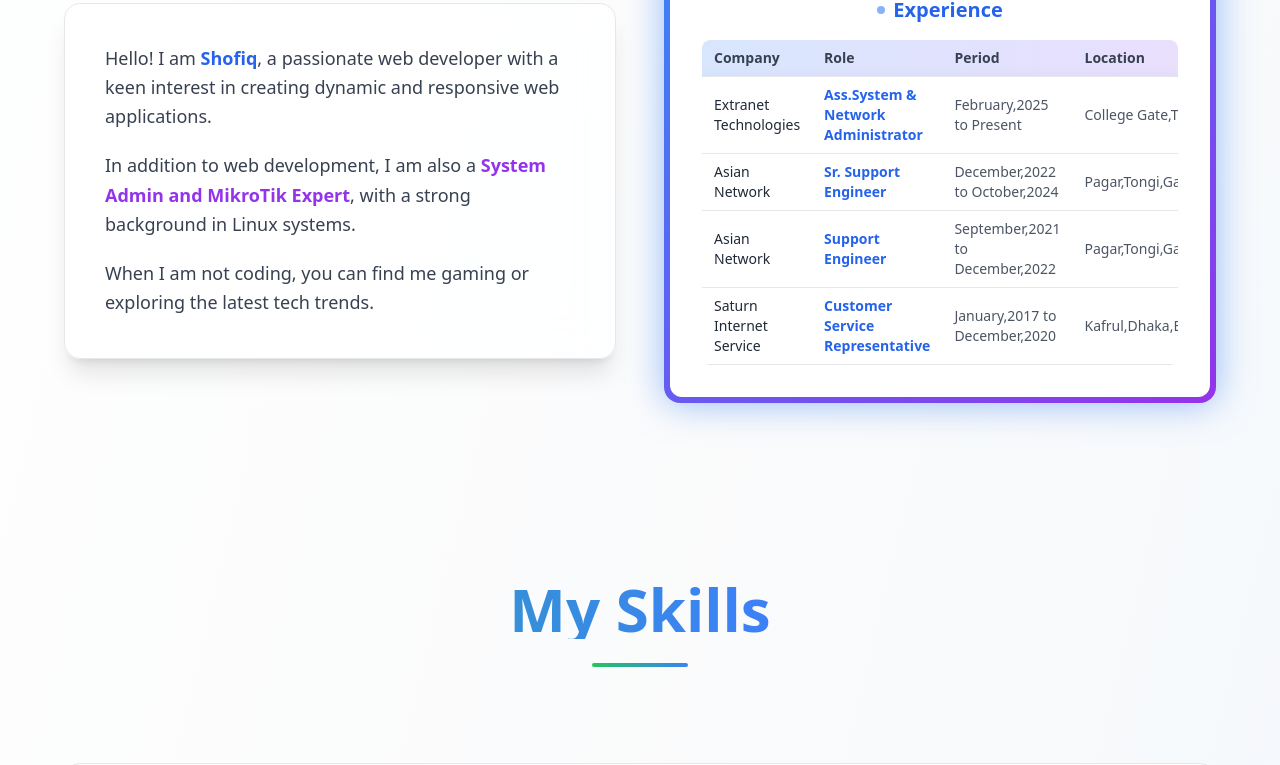
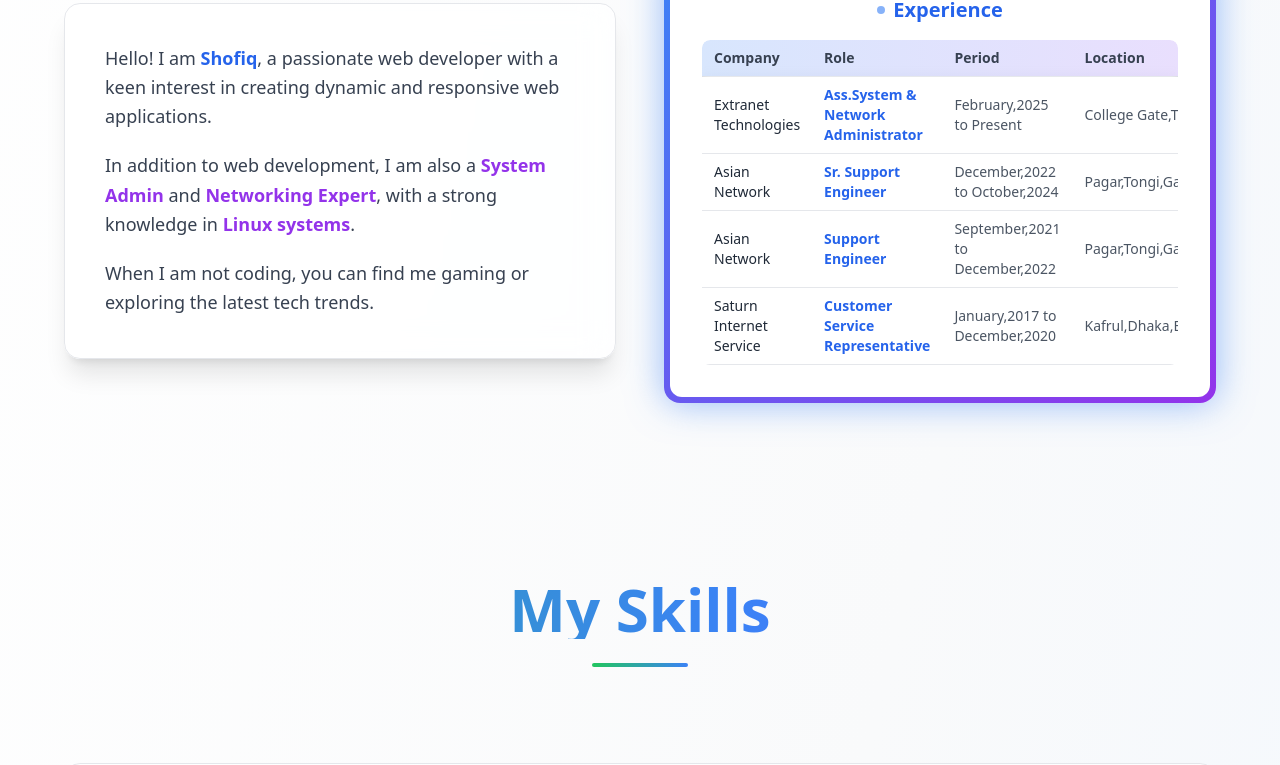
Before and after one commit to ShoFiq6030/My-Portfolio, a Next.js app: page / in a window 1280 px wide. Shown: the part 968-1733 px from the top of the page. Built offline with nearby package versions, Linux system fonts and the light colour scheme.

Commit message:
fixed- about section

```diff
--- a/app/page.js
+++ b/app/page.js
@@ -136,7 +136,7 @@ export default function Home() {
                     Hello! I am <span className="font-bold text-blue-600 dark:text-blue-400">Shofiq</span>, a passionate web developer with a keen interest in creating dynamic and responsive web applications.
                   </p>
                   <p className="text-gray-700 dark:text-gray-300 leading-relaxed">
-                    In addition to web development, I am also a <span className="font-bold text-purple-600 dark:text-purple-400">System Admin and MikroTik Expert</span>, with a strong background in Linux systems.
+                    In addition to web development, I am also a <span className="font-bold text-purple-600 dark:text-purple-400">System Admin</span> <span>and </span><span className="font-bold text-purple-600 dark:text-purple-400">Networking Expert</span>, with a strong knowledge in <span className="font-bold text-purple-600 dark:text-purple-400">Linux systems</span>.
                   </p>
                   <p className="text-gray-700 dark:text-gray-300 leading-relaxed">
                     When I am not coding, you can find me gaming or exploring the latest tech trends.
```
